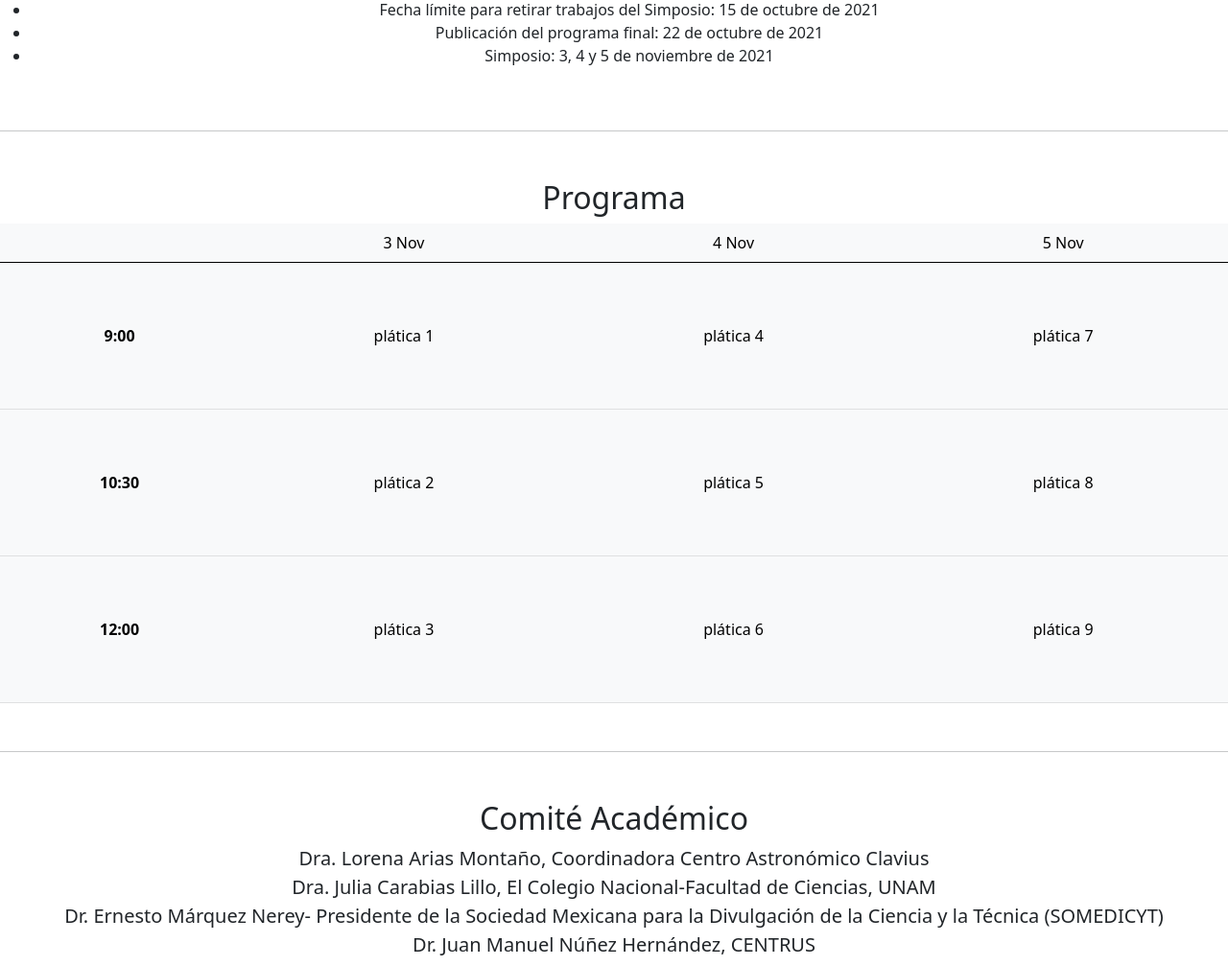
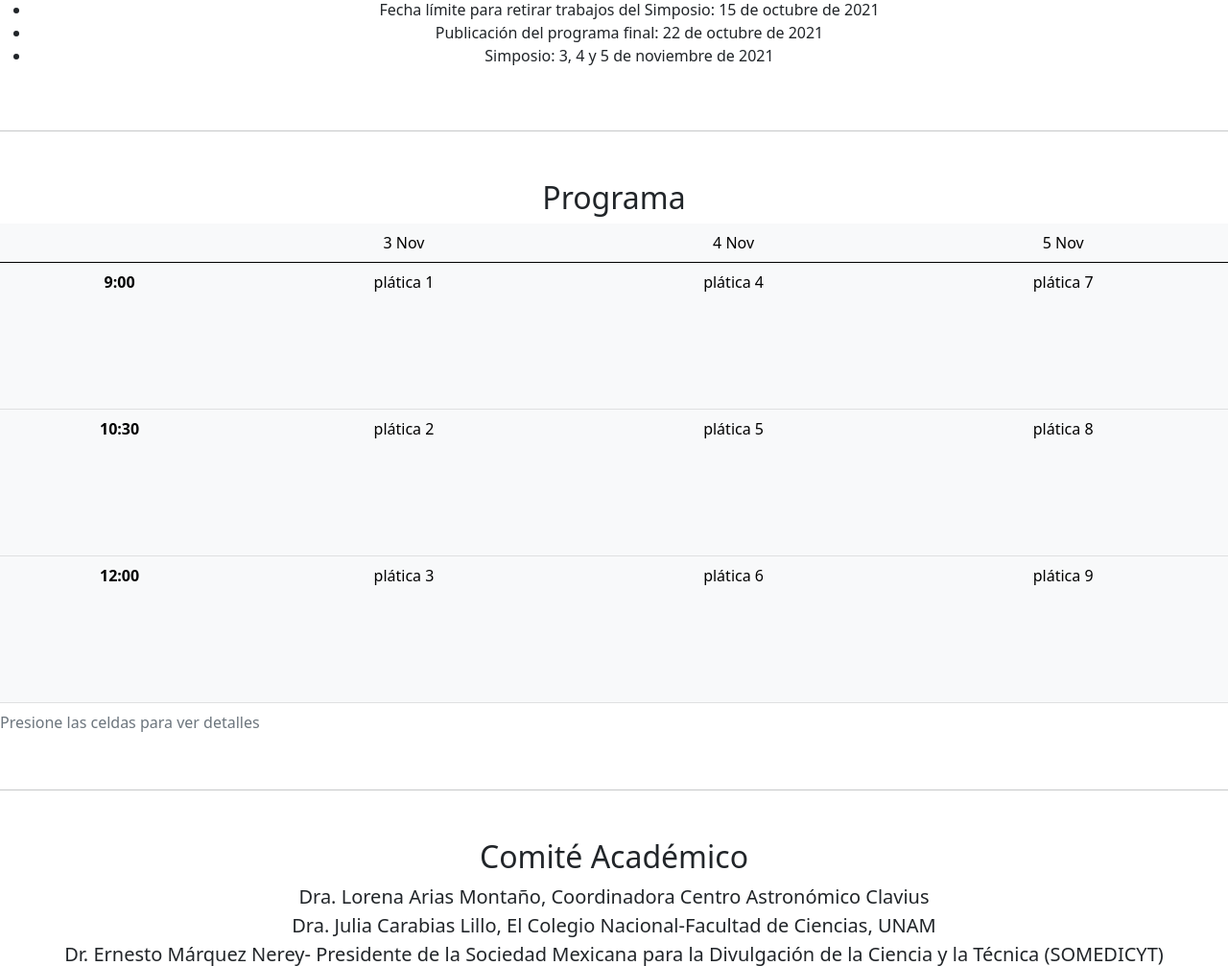
Before and after one commit to payen000/sdc2, a PHP site: page / in a window 1280 px wide. Shown: the part 2269-3276 px from the top of the page at 96% size. Run offline with PHP 8.4, Linux system fonts and the light colour scheme.

Commit message:
Add files via upload

```diff
--- a/sdc2/css/main.css
+++ b/sdc2/css/main.css
@@ -4,11 +4,26 @@
 
 td, th{
     text-align: center;
-    vertical-align: middle;
 }
 
 .seleccionable:hover {
     background-color: black;
+    color: white;
+}
+
+.clickable {
+    padding-top: 10px;
+    text-decoration: none;
+    color: black;
+    padding-bottom: 92px;
+    padding-left: 0px;
+    width: 100%;
+    display: block;
+    margin-bottom: -100px;
+    margin-top: -10px;
+}
+
+.clickable:hover {
     color: white;
 }
 
@@ -38,6 +53,10 @@ td, th{
     background-image: url('/sdc2/img/poster.png');
 }
 
+.titulo{
+    font-weight: bold;
+}
+
 .navbar {
     position: fixed;
     top: 0;
--- /dev/null
+++ b/sdc2/include/programa.php
@@ -0,0 +1,31 @@
+<table class="table table-light">
+  <caption>Presione las celdas para ver detalles</caption>
+  <thead>
+    <tr>
+      <th scope="row"></th>
+      <td colspan="1">3 Nov</td>
+      <td>4 Nov</td>
+      <td>5 Nov</td>
+    </tr>
+  </thead>
+  <tbody>
+    <tr>
+      <th scope="row">9:00</th>
+      <td class='seleccionable'><a class='clickable' href='https://ibero.mx' target="_blank">plática 1</a></td>
+      <td class='seleccionable'>plática 4</td>
+      <td class='seleccionable'>plática 7</td>
+    </tr>
+    <tr>
+      <th scope="row">10:30</th>
+      <td class='seleccionable' colspan="1">plática 2</td>
+      <td class='seleccionable'>plática 5</td>
+      <td class='seleccionable'>plática 8</td>
+    </tr>
+    <tr>
+      <th scope="row">12:00</th>
+      <td class='seleccionable' colspan="1">plática 3</td>
+      <td class='seleccionable'>plática 6</td>
+      <td class='seleccionable'><a class='clickable' href='https://es.wikipedia.org/' target="_blank">plática 9</a></td>
+    </tr>
+  </tbody>
+</table>
--- a/sdc2/index.php
+++ b/sdc2/index.php
@@ -19,14 +19,14 @@
             <div class='main-header'>
                 <div class='registro'>
                     <div class='row centered'>
-                        <h2>2º. Simposio de Divulgación de la ciencia</h2>
+                        <h2 class='titulo'>2º. Simposio de Divulgación de la ciencia</h2>
                     </div>
                     <div class='row centered'>
-                        <h3>una emergencia climática</h3>
+                        <h3 class='titulo'>una emergencia climática</h3>
                     </div>
 
                     <div class='row centered'>
-                        <h4>3, 4 y 5 de noviembre de 2021</h4>
+                        <h4 class='titulo'>3, 4 y 5 de noviembre de 2021</h4>
                     </div>
 
                     <div class='row centered'><span>
@@ -131,36 +131,9 @@
                 <h2><span>Programa</span></h2>
             </div>
 
-            <table class="table table-light">
-              <thead>
-                <tr>
-                  <th scope="row"></th>
-                  <td colspan="1">3 Nov</td>
-                  <td>4 Nov</td>
-                  <td>5 Nov</td>
-                </tr>
-              </thead>
-              <tbody>
-                <tr>
-                  <th scope="row">9:00</th>
-                  <td class='seleccionable'>plática 1</td>
-                  <td class='seleccionable'>plática 4</td>
-                  <td class='seleccionable'>plática 7</td>
-                </tr>
-                <tr>
-                  <th scope="row">10:30</th>
-                  <td class='seleccionable' colspan="1">plática 2</td>
-                  <td class='seleccionable'>plática 5</td>
-                  <td class='seleccionable'>plática 8</td>
-                </tr>
-                <tr>
-                  <th scope="row">12:00</th>
-                  <td class='seleccionable' colspan="1">plática 3</td>
-                  <td class='seleccionable'>plática 6</td>
-                  <td class='seleccionable'>plática 9</td>
-                </tr>
-              </tbody>
-            </table>
+            <?php
+                require_once ($_SERVER['DOCUMENT_ROOT'] . '/sdc2/include/programa.php');
+            ?>
 
 
             <!-- fin programa -->
```
Also changed, not shown: sdc2/robots2.txt (added, +9 -0 lines).
